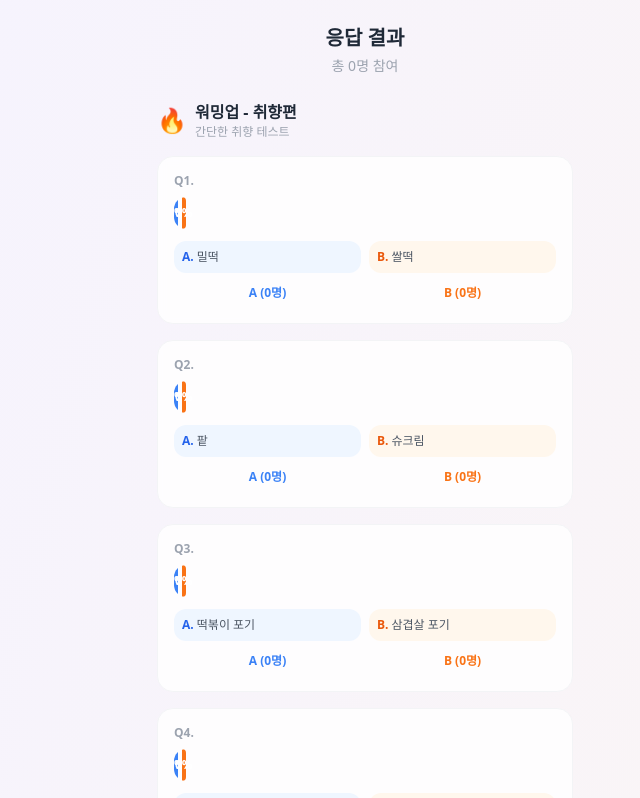
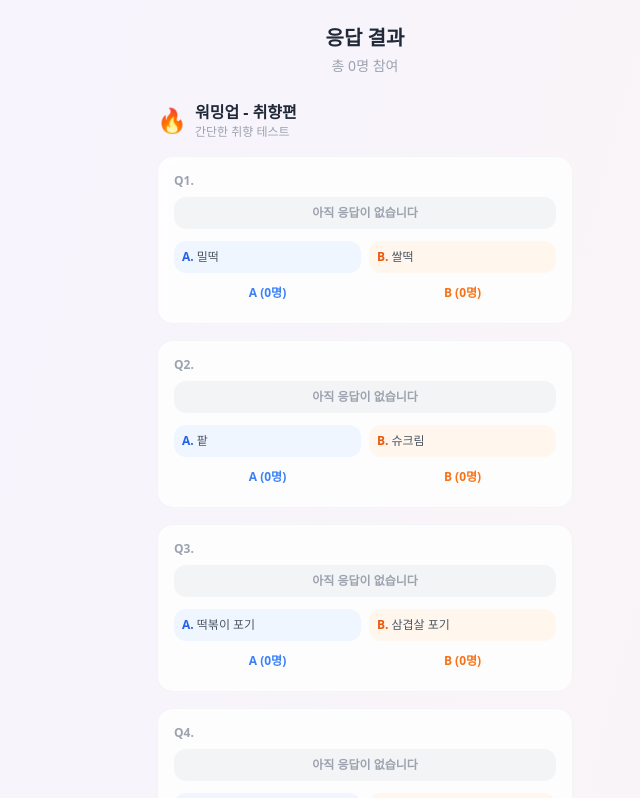
Before and after one commit to ohyeinho/balance-game, a Next.js app: page /results in a window 1280 px wide. Shown: the top 798 px of the page, without its empty margins (275-915 px from the left). Built offline with nearby package versions, Linux system fonts and the light colour scheme.

Commit message:
style: improve zero-response UI in stats graphs

```diff
--- a/src/app/admin/page.tsx
+++ b/src/app/admin/page.tsx
@@ -266,6 +266,11 @@ function AdminGroupView({
                         Q{q.id}.
                       </p>
 
+                      {stats.aCount === 0 && stats.bCount === 0 ? (
+                        <div className="flex bg-gray-100 rounded-xl mb-3 h-8 items-center justify-center text-xs font-bold text-gray-400">
+                          아직 응답이 없습니다
+                        </div>
+                      ) : (
                         <div className="flex gap-1 mb-3 h-8 rounded-xl overflow-hidden text-xs font-bold">
                           <div
                             className="bg-blue-500 text-white flex items-center justify-center transition-all duration-500 rounded-l-xl"
@@ -286,6 +291,7 @@ function AdminGroupView({
                             {stats.bPercent}%
                           </div>
                         </div>
+                      )}
 
                       <div className="grid grid-cols-2 gap-2 text-xs mb-3">
                         <div className="bg-blue-50 rounded-xl p-2">
--- a/src/app/results/page.tsx
+++ b/src/app/results/page.tsx
@@ -261,6 +261,11 @@ export default function ResultsPage() {
                     </p>
 
                     {/* Stats bar */}
+                    {stats.aCount === 0 && stats.bCount === 0 ? (
+                      <div className="flex bg-gray-100 rounded-xl mb-3 h-8 items-center justify-center text-xs font-bold text-gray-400">
+                        아직 응답이 없습니다
+                      </div>
+                    ) : (
                       <div className="flex gap-1 mb-3 h-8 rounded-xl overflow-hidden text-xs font-bold">
                         <div
                           className="bg-blue-500 text-white flex items-center justify-center transition-all duration-500 rounded-l-xl"
@@ -281,6 +286,7 @@ export default function ResultsPage() {
                           {stats.bPercent}%
                         </div>
                       </div>
+                    )}
 
                     {/* Options */}
                     <div className="grid grid-cols-2 gap-2 text-xs mb-3">
```
Lines whose indentation alone changed are shown as unchanged.
